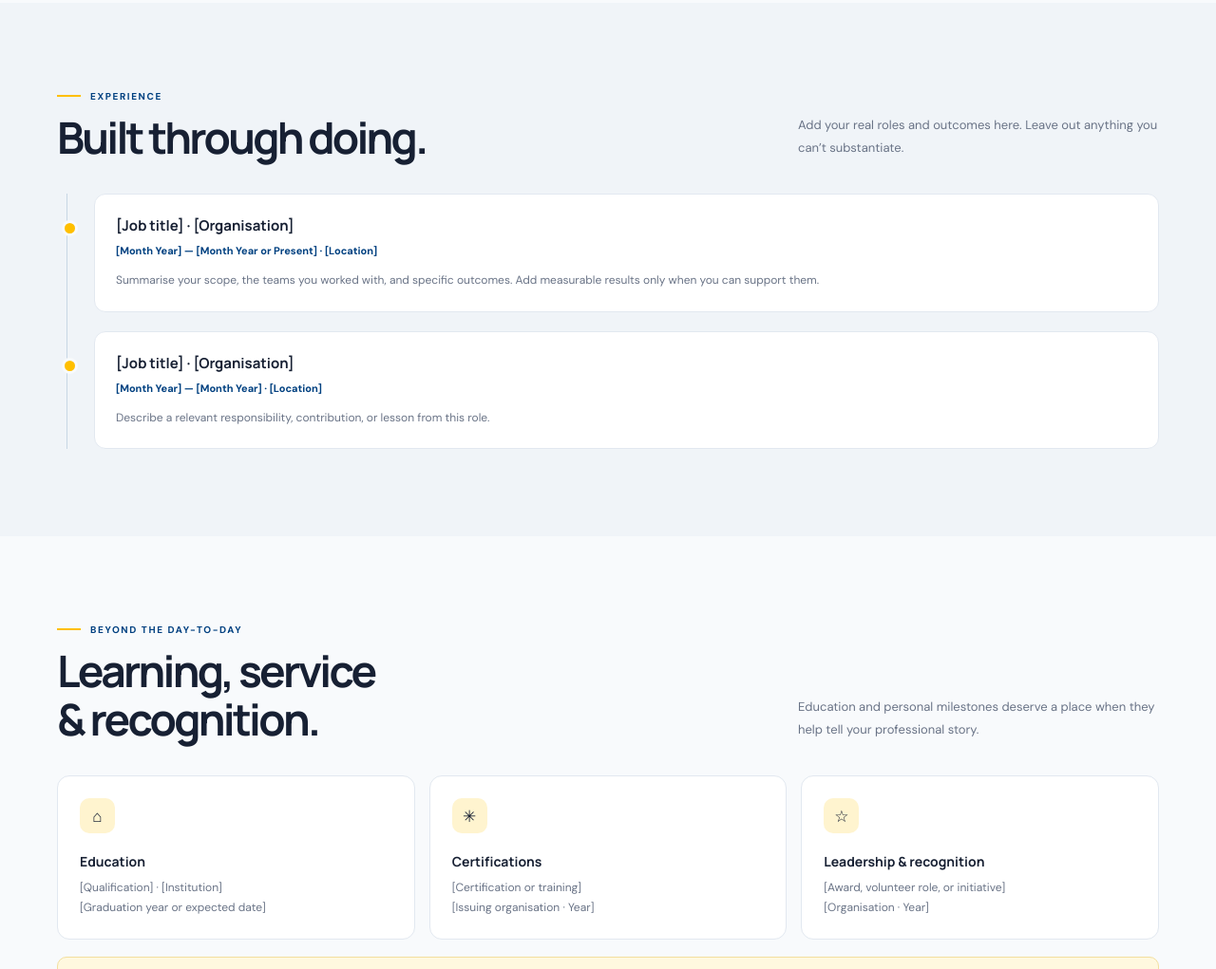
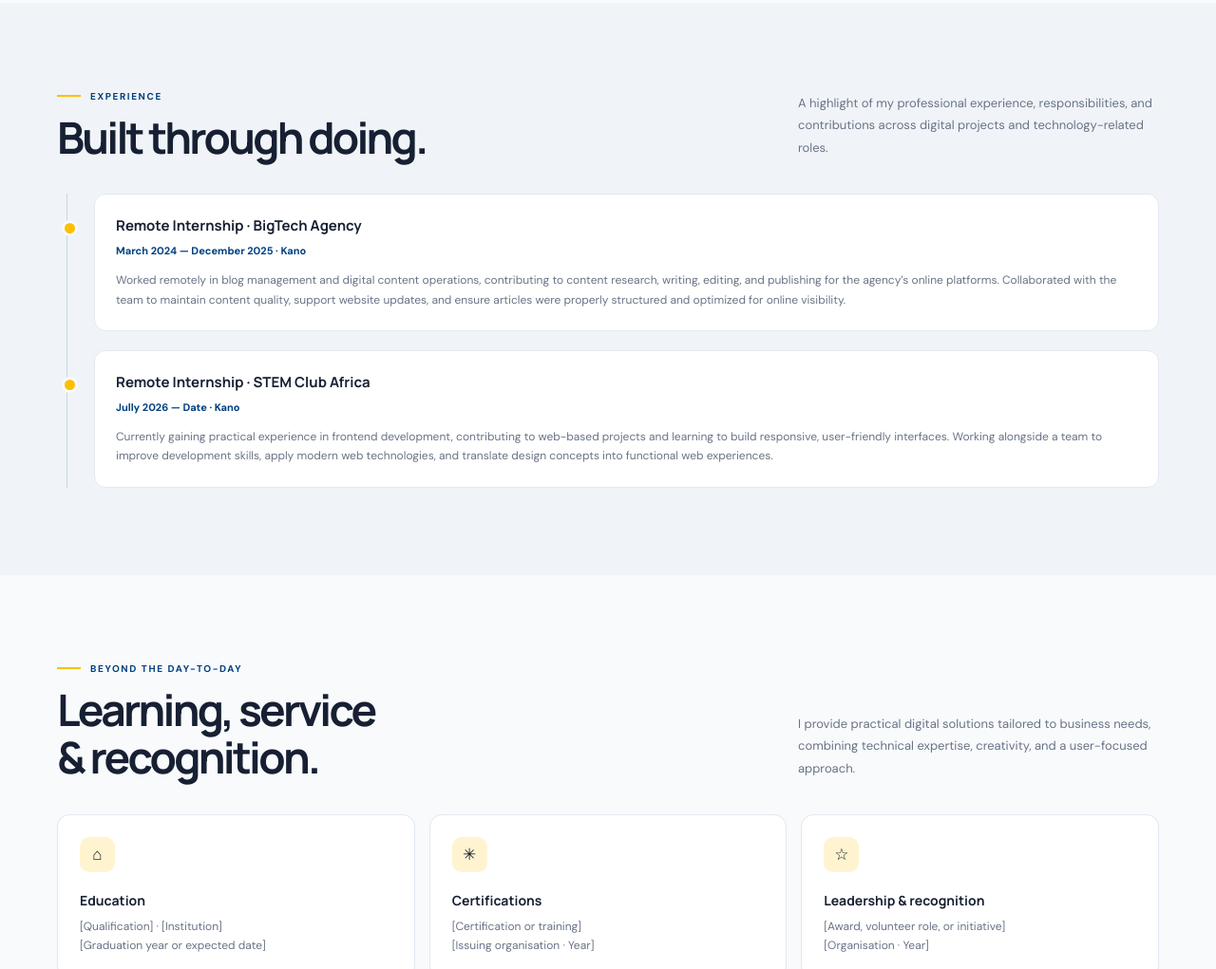
Before and after one commit to Aliyu1727/project, a plain HTML site: page index.html in a window 1280 px wide. Shown: the part 2840-3861 px from the top of the page at 95% size. Drawn offline with Linux system fonts and the light colour scheme.

Commit message:
some sections modification

```diff
--- a/index.html
+++ b/index.html
@@ -189,7 +189,7 @@
                   <div class="eyebrow">Selected work</div>
                   <h2>Ideas made tangible.</h2>
                 </div>
-                <p>Project cards are clearly marked examples. Add your real case studies, screenshots, and destinations before publishing.</p>
+                <p>From ideas to implementation, these projects showcase my approach to building responsive, user-focused, and scalable digital experiences.</p>
               </div>
               <div class="filters" role="group" aria-label="Filter projects">
                 <button class="filter" aria-pressed="true" data-filter="all">All work</button>
@@ -268,18 +268,18 @@
                     <div class="eyebrow">Experience</div>
                     <h2>Built through doing.</h2>
                   </div>
-                  <p>Add your real roles and outcomes here. Leave out anything you can’t substantiate.</p>
+                  <p>A highlight of my professional experience, responsibilities, and contributions across digital projects and technology-related roles.</p>
                 </div>
                 <div class="timeline">
                   <article>
-                    <h3>[Job title] · [Organisation]</h3>
-                    <span class="meta">[Month Year] — [Month Year or Present] · [Location]</span>
-                    <p>Summarise your scope, the teams you worked with, and specific outcomes. Add measurable results only when you can support them.</p>
+                    <h3>Remote Internship · BigTech Agency</h3>
+                    <span class="meta">March 2024 — December 2025 · Kano</span>
+                    <p>Worked remotely in blog management and digital content operations, contributing to content research, writing, editing, and publishing for the agency’s online platforms. Collaborated with the team to maintain content quality, support website updates, and ensure articles were properly structured and optimized for online visibility.</p>
                   </article>
                   <article>
-                    <h3>[Job title] · [Organisation]</h3>
-                    <span class="meta">[Month Year] — [Month Year] · [Location]</span>
-                    <p>Describe a relevant responsibility, contribution, or lesson from this role.</p>
+                    <h3>Remote Internship · STEM Club Africa</h3>
+                    <span class="meta">Jully 2026 — Date · Kano</span>
+                    <p>Currently gaining practical experience in frontend development, contributing to web-based projects and learning to build responsive, user-friendly interfaces. Working alongside a team to improve development skills, apply modern web technologies, and translate design concepts into functional web experiences.</p>
                   </article>
                 </div>
               </div>
@@ -290,7 +290,7 @@
                   <div class="eyebrow">Beyond the day-to-day</div>
                   <h2>Learning, service<br>& recognition.</h2>
                 </div>
-                <p>Education and personal milestones deserve a place when they help tell your professional story.</p>
+                <p>I provide practical digital solutions tailored to business needs, combining technical expertise, creativity, and a user-focused approach.</p>
               </div>
               <div class="three">
                 <article class="plain-card">
```
